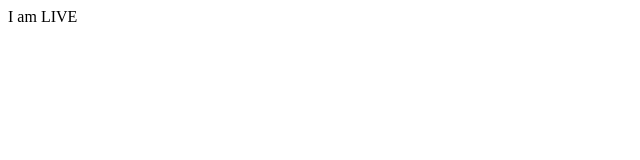
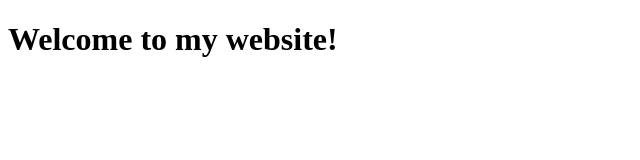
Before and after one commit to danielsause/dansause.com, a plain HTML site: page index.html in a window 1280 px wide. Shown: the whole page, without its empty margins (0-640 px from the left). Drawn offline with Linux system fonts and the light colour scheme.

Commit message:
Welcome message

```diff
--- a/index.html
+++ b/index.html
@@ -6,6 +6,6 @@
     </head>
 
     <body>
-        I am LIVE
+        <h1>Welcome to my website!</h1>
     </body>
 </html>
```
